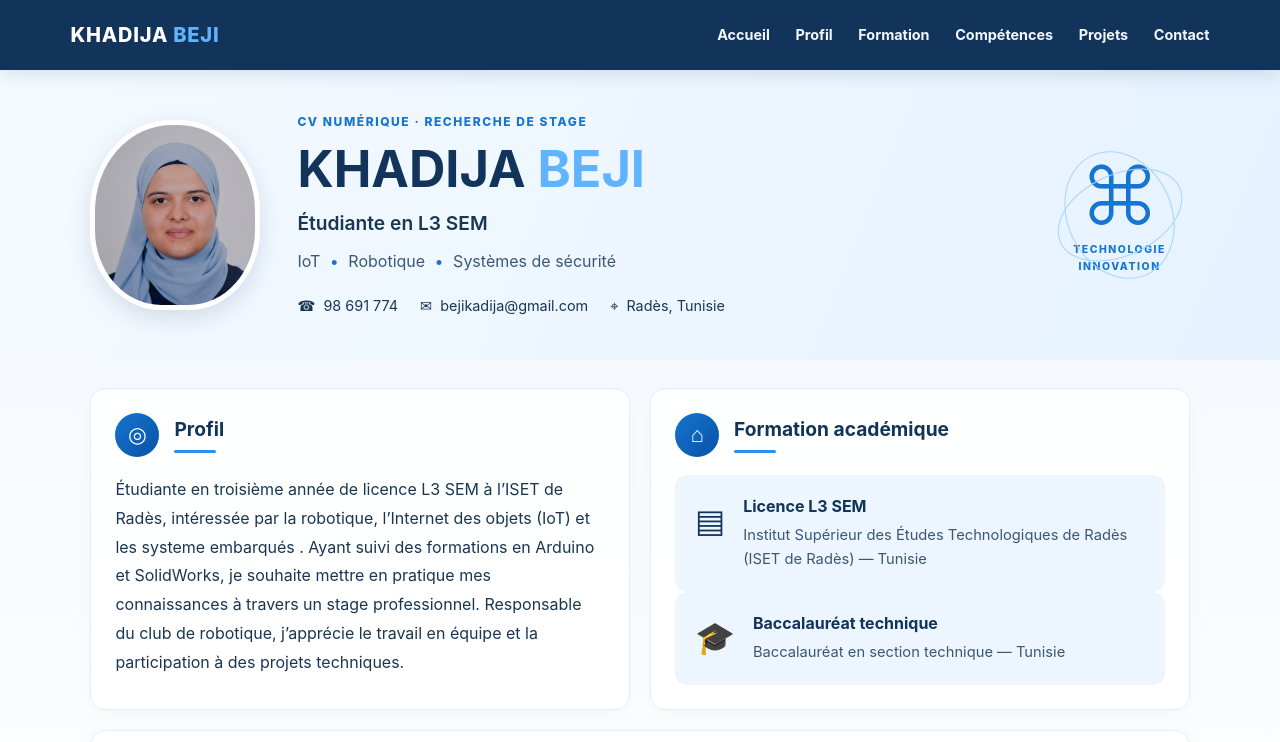
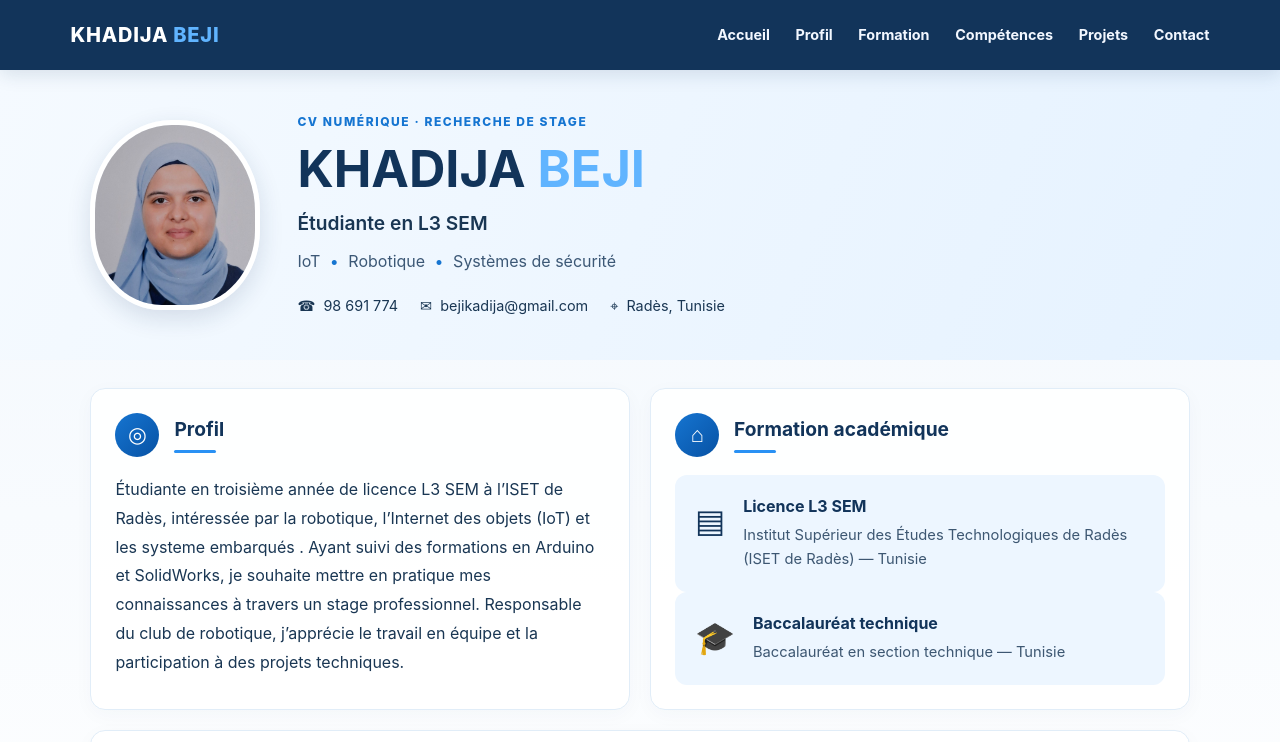
Before and after one commit to bejikadija-byte/cv-numerique, a plain HTML site: page index.html in a window 1280 px wide. Shown: the top 742 px of the page. Drawn offline with Linux system fonts and the light colour scheme.

Commit message:
Remove hero-art section from index.html
Removed the hero-art section from the index.html file.

```diff
--- a/index.html
+++ b/index.html
@@ -35,12 +35,6 @@
             <a href="mailto:bejikadija@gmail.com">✉ &nbsp;bejikadija@gmail.com</a>
             <span>⌖ &nbsp;Radès, Tunisie</span>
           </div>
-        </div>
-        <div class="hero-art" aria-hidden="true">
-          <span class="orbit orbit-one"></span>
-          <span class="orbit orbit-two"></span>
-          <div class="tech-symbol">⌘</div>
-          <div class="tech-caption">TECHNOLOGIE<br>INNOVATION</div>
         </div>
       </div>
     </section>
```
